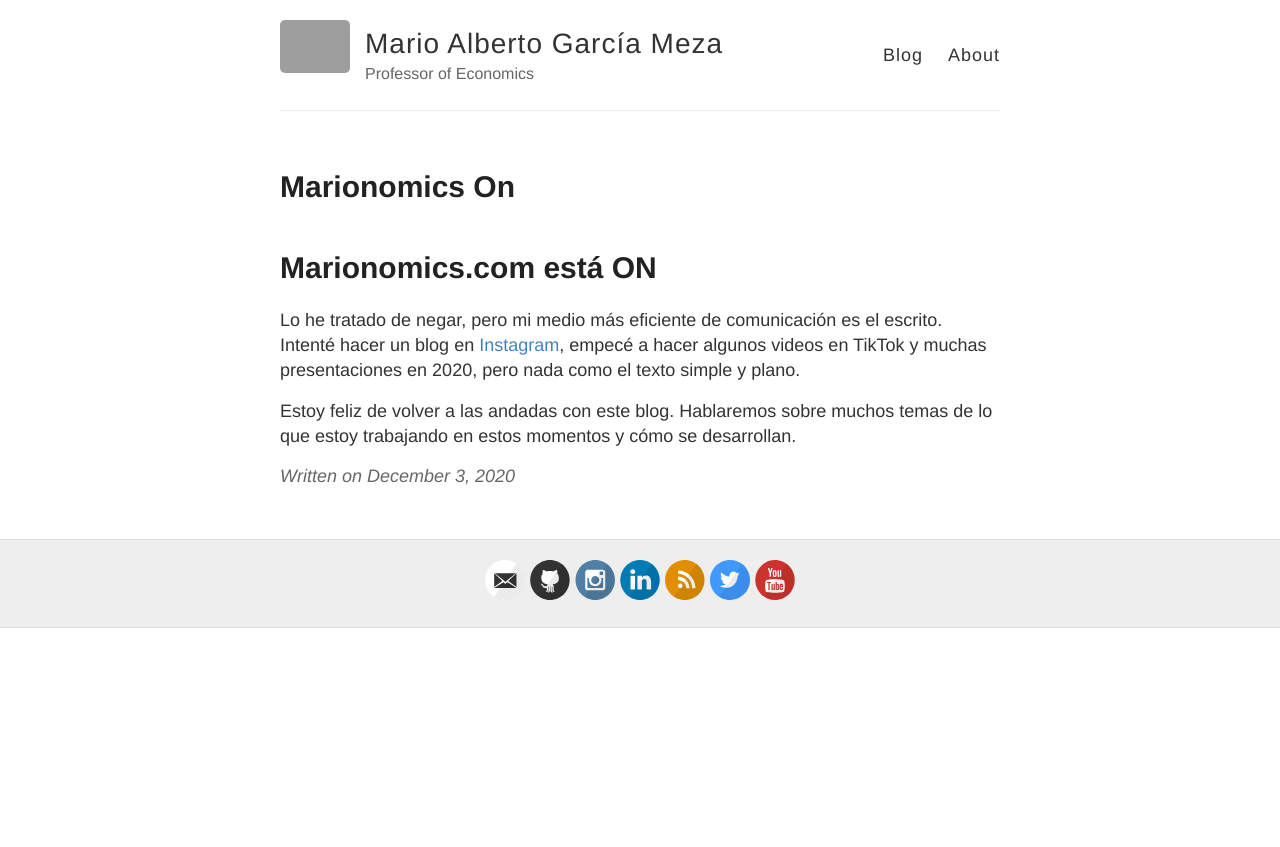
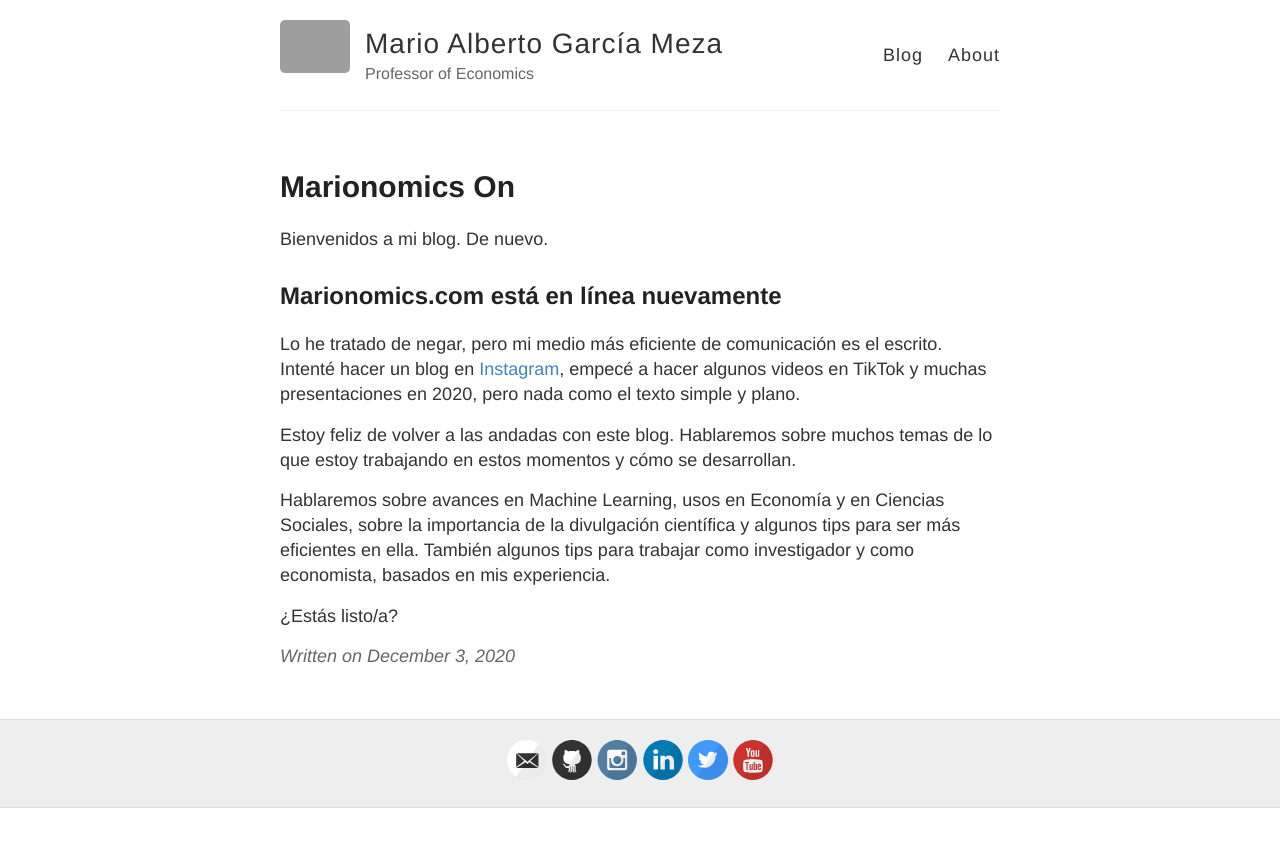
Before and after one commit to MariusAgm/MariusAgm.github.io, a Jekyll site: the page built from _posts/2020-12-3-Marionomics-ON.md, in a window 1280 px wide. Shown: the top 847 px of the page. Built offline with Jekyll 4.4.1, drawn with Linux system fonts in a browser that asks for light colours; our own code applies the rules of GitHub Pages for plain Markdown files; grey boxes are pictures that could not be loaded.

```diff
--- a/_config.yml
+++ b/_config.yml
@@ -10,6 +10,7 @@ description: Professor of Economics
 
 # URL of your avatar or profile pic (you could use your GitHub profile pic)
 avatar: https://i1.rgstatic.net/ii/profile.image/389261783257089-1469818649986_Q512/Mario_Garcia_Meza.jpg
+round-avatar: true
 
 #
 # Flags below are optional
@@ -25,11 +26,12 @@ footer-links:
   instagram: marionomics
   linkedin: marius7
   pinterest:
-  rss: hola # just type anything here for a working RSS icon
+  rss: # just type anything here for a working RSS icon
   twitter: marionomics_
   stackoverflow: # your stackoverflow profile, e.g. "users/50476/bart-kiers"
   youtube:  channel/UCk40tRIuaTLnNWqHgrNx3kQ
   googleplus: # anything in your profile username that comes after plus.google.com/
+  substack: https://marionomics.substack.com/p/coming-soon?r=bi5y8&utm_campaign=post&utm_medium=web&utm_source=copy
 
 
 # Enter your Disqus shortname (not your username) to enable commenting on posts
@@ -42,6 +44,8 @@ google_analytics:
 # Your website URL (e.g. http://barryclark.github.io or http://www.barryclark.co)
 # Used for Sitemap.xml and your RSS feed
 url: http://marionomics.com
+
+url-pretty: "marionomics.com"
 
 # If you're hosting your site at a Project repository on GitHub pages
 # (http://yourusername.github.io/repository-name)
--- a/_posts/2020-12-3-Marionomics-ON.md
+++ b/_posts/2020-12-3-Marionomics-ON.md
@@ -1,5 +1,11 @@
-# Marionomics.com está ON
+Bienvenidos a mi blog. De nuevo.
+
+## Marionomics.com está en línea nuevamente
 
 Lo he tratado de negar, pero mi medio más eficiente de comunicación es el escrito. Intenté hacer un blog en [Instagram](www.instagram.com/marionomics), empecé a hacer algunos videos en TikTok y muchas presentaciones en 2020, pero nada como el texto simple y plano.
 
 Estoy feliz de volver a las andadas con este blog. Hablaremos sobre muchos temas de lo que estoy trabajando en estos momentos y cómo se desarrollan.
+
+Hablaremos sobre avances en Machine Learning, usos en Economía y en Ciencias Sociales, sobre la importancia de la divulgación científica y algunos tips para ser más eficientes en ella. También algunos tips para trabajar como investigador y como economista, basados en mis experiencia.
+
+¿Estás listo/a?
```
Also changed, not shown: Research.md (added, +22 -0 lines), about.md (+2 -0 lines).
